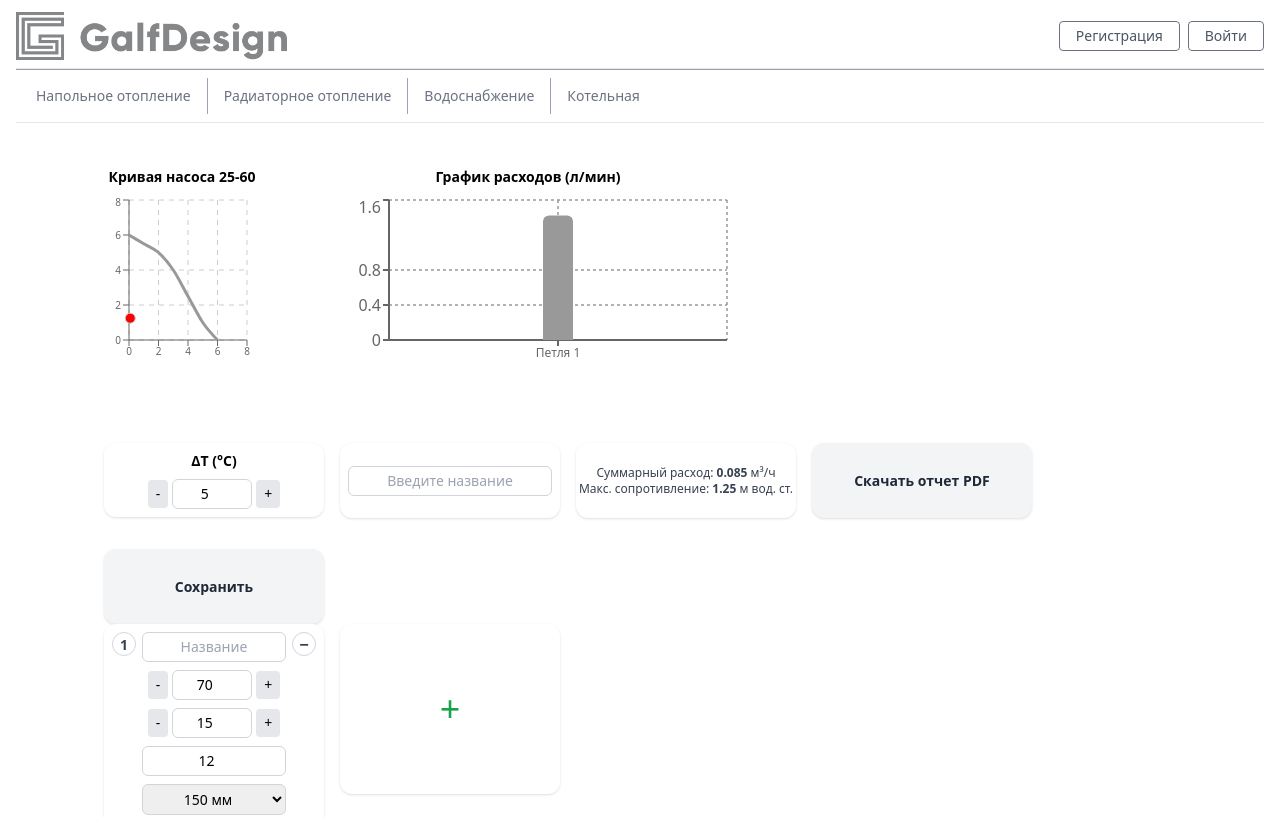
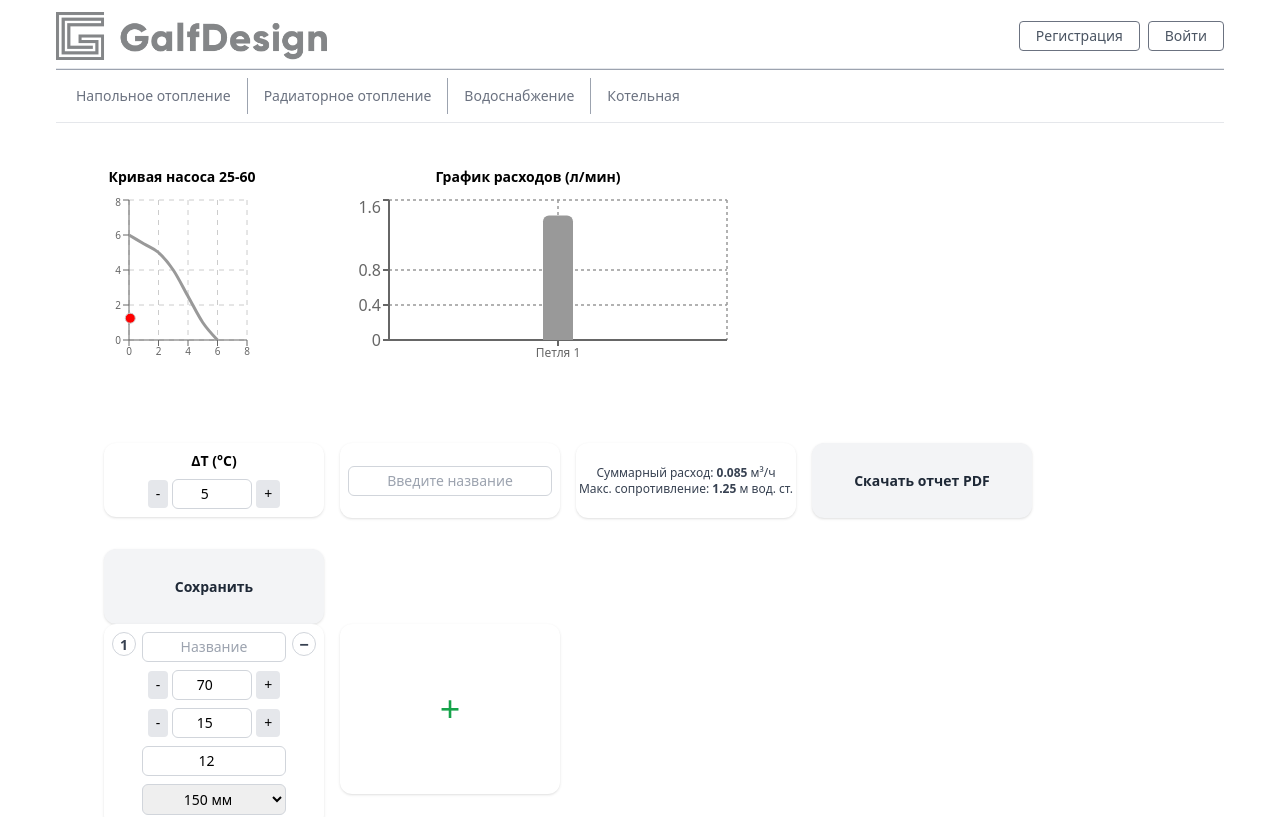
Before and after one commit to Vanequal/calculator, a React (Create React App) app: page / in a window 1280 px wide. Shown: the top 817 px of the page. Built offline with nearby package versions, Linux system fonts and the light colour scheme.

Commit message:
layout fix

```diff
--- a/src/components/Header.js
+++ b/src/components/Header.js
@@ -10,8 +10,8 @@ const Header = () => {
   const navigate = useNavigate();
 
   return (
-    <header className="px-4 py-3 bg-gray">
-      <div className="flex flex-col items-start w-full">
+    <header className="px-4 py-3 bg-gray w-full flex justify-center">
+        <div className="flex flex-col items-start w-full max-w-[1200px] px-4">
 
         <div className="flex items-center justify-between w-full mb-2">
           <div className="flex items-center gap-3">
```
